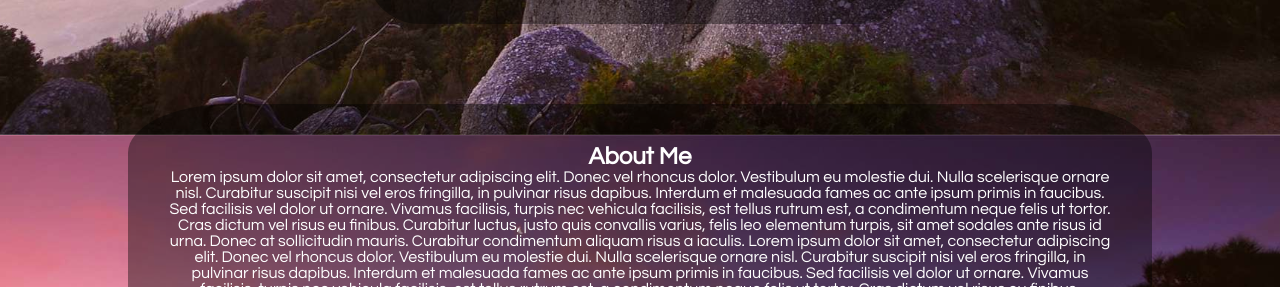
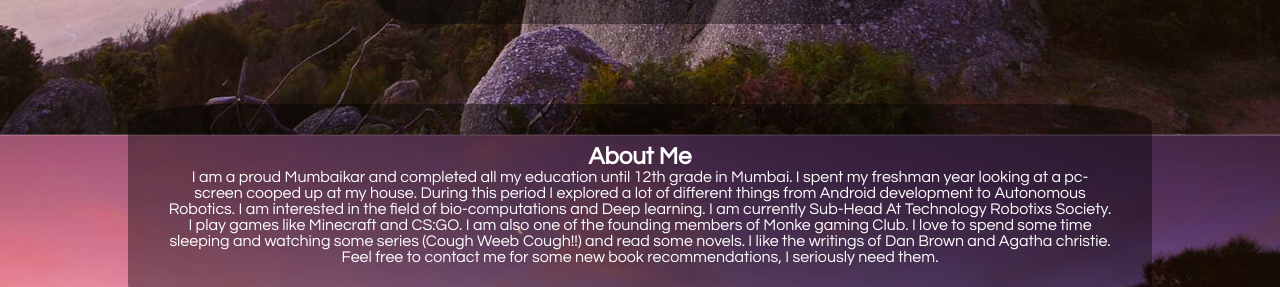
Before and after one commit to NikhilGiri29/NikhilGiri29.github.io, a plain HTML site: page index.html in a window 1280 px wide. Shown: the part 665-952 px from the top of the page. Drawn offline with Linux system fonts and the light colour scheme.

Commit message:
Udated About added

```diff
--- a/index.html
+++ b/index.html
@@ -59,54 +59,17 @@
 
 </section>
 <section>
-      <div id=About>
+<div id=About class="sub-section">
 <h2>About Me</h2>
-        <p>Lorem ipsum dolor sit amet, consectetur adipiscing elit. Donec vel rhoncus dolor. Vestibulum eu molestie dui.
-          Nulla scelerisque ornare nisl. Curabitur suscipit nisi vel eros fringilla, in pulvinar risus dapibus. Interdum et
-          malesuada fames ac
-          ante ipsum primis in faucibus. Sed facilisis vel dolor ut ornare. Vivamus facilisis, turpis nec vehicula
-          facilisis, est tellus rutrum
-          est, a condimentum neque felis ut tortor. Cras dictum vel risus eu finibus. Curabitur luctus, justo quis convallis
-          varius, felis leo
-          elementum turpis, sit amet sodales ante risus id urna. Donec at sollicitudin mauris. Curabitur condimentum aliquam
-          risus a iaculis.
-
-          Lorem ipsum dolor sit amet, consectetur adipiscing elit. Donec vel rhoncus dolor. Vestibulum eu molestie dui.
-          Nulla scelerisque ornare nisl. Curabitur suscipit nisi vel eros fringilla, in pulvinar risus dapibus. Interdum et
-          malesuada fames ac
-          ante ipsum primis in faucibus. Sed facilisis vel dolor ut ornare. Vivamus facilisis, turpis nec vehicula
-          facilisis, est tellus rutrum
-          est, a condimentum neque felis ut tortor. Cras dictum vel risus eu finibus. Curabitur luctus, justo quis convallis
-          varius, felis leo
-          elementum turpis, sit amet sodales ante risus id urna. Donec at sollicitudin mauris. Curabitur condimentum aliquam
-          risus a iaculis.Lorem ipsum dolor sit amet, consectetur adipiscing elit. Donec vel rhoncus dolor. Vestibulum eu
-          molestie dui.
-          Nulla scelerisque ornare nisl. Curabitur suscipit nisi vel eros fringilla, in pulvinar risus dapibus. Interdum et
-          malesuada fames ac
-          ante ipsum primis in faucibus. Sed facilisis vel dolor ut ornare. Vivamus facilisis, turpis nec vehicula
-          facilisis, est tellus rutrum
-          est, a condimentum neque felis ut tortor. Cras dictum vel risus eu finibus. Curabitur luctus, justo quis convallis
-          varius, felis leo
-          elementum turpis, sit amet sodales ante risus id urna. Donec at sollicitudin mauris. Curabitur condimentum aliquam
-          risus a iaculis.Lorem ipsum dolor sit amet, consectetur adipiscing elit. Donec vel rhoncus dolor. Vestibulum eu
-          molestie dui.
-          Nulla scelerisque ornare nisl. Curabitur suscipit nisi vel eros fringilla, in pulvinar risus dapibus. Interdum et
-          malesuada fames ac
-          ante ipsum primis in faucibus. Sed facilisis vel dolor ut ornare. Vivamus facilisis, turpis nec vehicula
-          facilisis, est tellus rutrum
-          est, a condimentum neque felis ut tortor. Cras dictum vel risus eu finibus. Curabitur luctus, justo quis convallis
-          varius, felis leo
-          elementum turpis, sit amet sodales ante risus id urna. Donec at sollicitudin mauris. Curabitur condimentum aliquam
-          risus a iaculis.Lorem ipsum dolor sit amet, consectetur adipiscing elit. Donec vel rhoncus dolor. Vestibulum eu
-          molestie dui.
-          Nulla scelerisque ornare nisl. Curabitur suscipit nisi vel eros fringilla, in pulvinar risus dapibus. Interdum et
-          malesuada fames ac
-          ante ipsum primis in faucibus. Sed facilisis vel dolor ut ornare. Vivamus facilisis, turpis nec vehicula
-          facilisis, est tellus rutrum
-          est, a condimentum neque felis ut tortor. Cras dictum vel risus eu finibus. Curabitur luctus, justo quis convallis
-          varius, felis leo
-          elementum turpis, sit amet sodales ante risus id urna. Donec at sollicitudin mauris. Curabitur condimentum aliquam
-          risus a iaculis.</p>
+<p>I am a proud Mumbaikar and completed all my education until 12th grade in Mumbai.
+  I spent my freshman year looking at a pc-screen cooped up at my house. During this period
+  I explored a lot of different things from Android development to Autonomous Robotics. I am interested
+  in the field of bio-computations and Deep learning. I am currently Sub-Head At Technology Robotixs Society.
+  I play games like Minecraft and CS:GO. I am also one of the founding members of Monke gaming Club.
+  I love to spend some time sleeping and watching some series (Cough Weeb Cough!!) and read some novels.
+  I like the writings of Dan Brown and Agatha christie. Feel free to contact me for some new book
+  recommendations, I seriously need them.
+</p>
       </div>
 
     </section>
```
Lines whose indentation alone changed are shown as unchanged.
